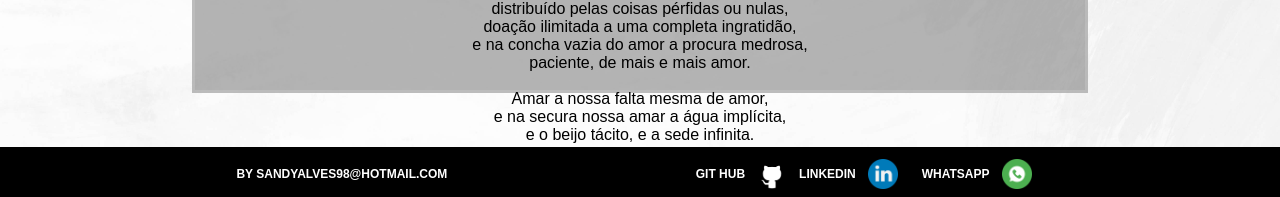
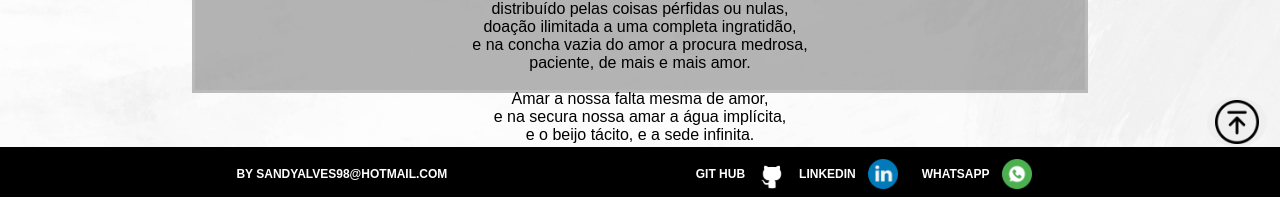
Before and after one commit to SandySei/Apresentacao-Pessoal, a Vue app: page /rede in a window 1280 px wide. Shown: the part 1814-2011 px from the top of the page. Built offline with nearby package versions, Linux system fonts and the light colour scheme.

Commit message:
Back_to_Top

```diff
--- a/src/App.vue
+++ b/src/App.vue
@@ -2,6 +2,8 @@
 import { RouterLink, RouterView } from 'vue-router'
 import Header from './components/Header.vue'
 import Footer from './components/Footer.vue'
+import Backtotop from './components/Backtotop.vue';
+
 </script>
 
 <template>
@@ -12,7 +14,10 @@ import Footer from './components/Footer.vue'
 
     <main>
       <RouterView />
+      <Backtotop />
     </main>
+
+
 
     <Footer/>
 
--- a/src/assets/base.css
+++ b/src/assets/base.css
@@ -1,5 +1,5 @@
 /* color palette from <https://github.com/vuejs/theme> */
-:root {
+/* :root {
   --vt-c-white: #ffffff;
   --vt-c-white-soft: #f8f8f8;
   --vt-c-white-mute: #f2f2f2;
@@ -19,10 +19,10 @@
   --vt-c-text-light-2: rgba(60, 60, 60, 0.66);
   --vt-c-text-dark-1: var(--vt-c-white);
   --vt-c-text-dark-2: rgba(235, 235, 235, 0.64);
-}
+} */
 
 /* semantic color variables for this project */
-:root {
+/* :root {
   --color-background: var(--vt-c-white);
   --color-background-soft: var(--vt-c-white-soft);
   --color-background-mute: var(--vt-c-white-mute);
@@ -34,9 +34,9 @@
   --color-text: var(--vt-c-text-light-1);
 
   --section-gap: 160px;
-}
+} */
 
-@media (prefers-color-scheme: dark) {
+/* @media (prefers-color-scheme: dark) {
   :root {
     --color-background: var(--vt-c-black);
     --color-background-soft: var(--vt-c-black-soft);
@@ -48,7 +48,7 @@
     --color-heading: var(--vt-c-text-dark-1);
     --color-text: var(--vt-c-text-dark-2);
   }
-}
+} */
 
 *,
 *::before,
--- a/src/components/Backtotop.vue
+++ b/src/components/Backtotop.vue
@@ -0,0 +1,46 @@
+<script>
+export default {
+  methods: {
+    backtotop() {
+      window.scrollTo({ top: 0, behavior: 'smooth' });
+    }
+  }
+}
+
+</script>
+<template>
+  <div class='back-to-top'>
+    <button @click="backtotop()">
+    <img src="./icons/691751-200.png" alt="">
+    </button>
+  </div>
+</template>
+
+<style scoped>
+template {
+  justify-content: center;
+}
+
+.back-to-top img {
+    height: 100%;
+}
+.back-to-top {
+    display: flex;
+    position: absolute;
+    bottom: 0px;
+    width: 99vw;
+    height: 50px;
+    justify-content: flex-end;
+    transition: 1s;
+}
+
+.back-to-top:hover {
+    opacity: 0.3;
+}
+
+.back-to-top button {
+  cursor: pointer;
+  border-radius: 50%;
+  border-color: transparent;
+}
+</style>
--- a/src/views/RedeSocial.vue
+++ b/src/views/RedeSocial.vue
@@ -42,8 +42,6 @@
 <br>
 
     <iframe style="border-radius:0%" src="https://open.spotify.com/embed/artist/7BgEOZ9w3Y4IMShXTMu1nN?utm_source=generator"
-        width="71%"
-        height="452"
         frameBorder="0"
         allowtransparency="true"
         allowfullscreen="false"
@@ -120,8 +118,7 @@ iframe {
     display: flex;
     flex-direction: column;
     height: 65vh;
-    margin-left: auto;
-    margin-right: auto;
+    width: 141vh;
 }
 
 
```
